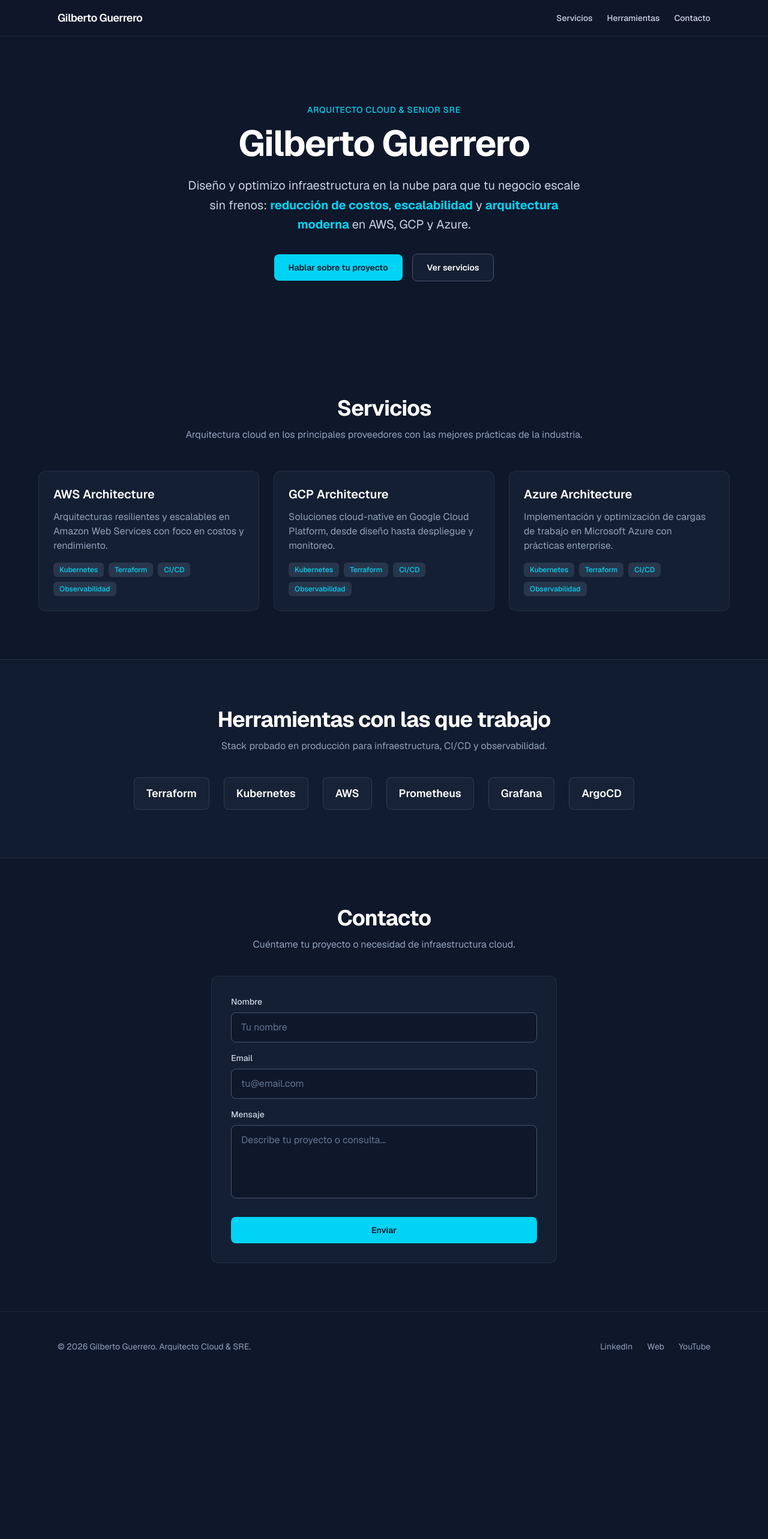
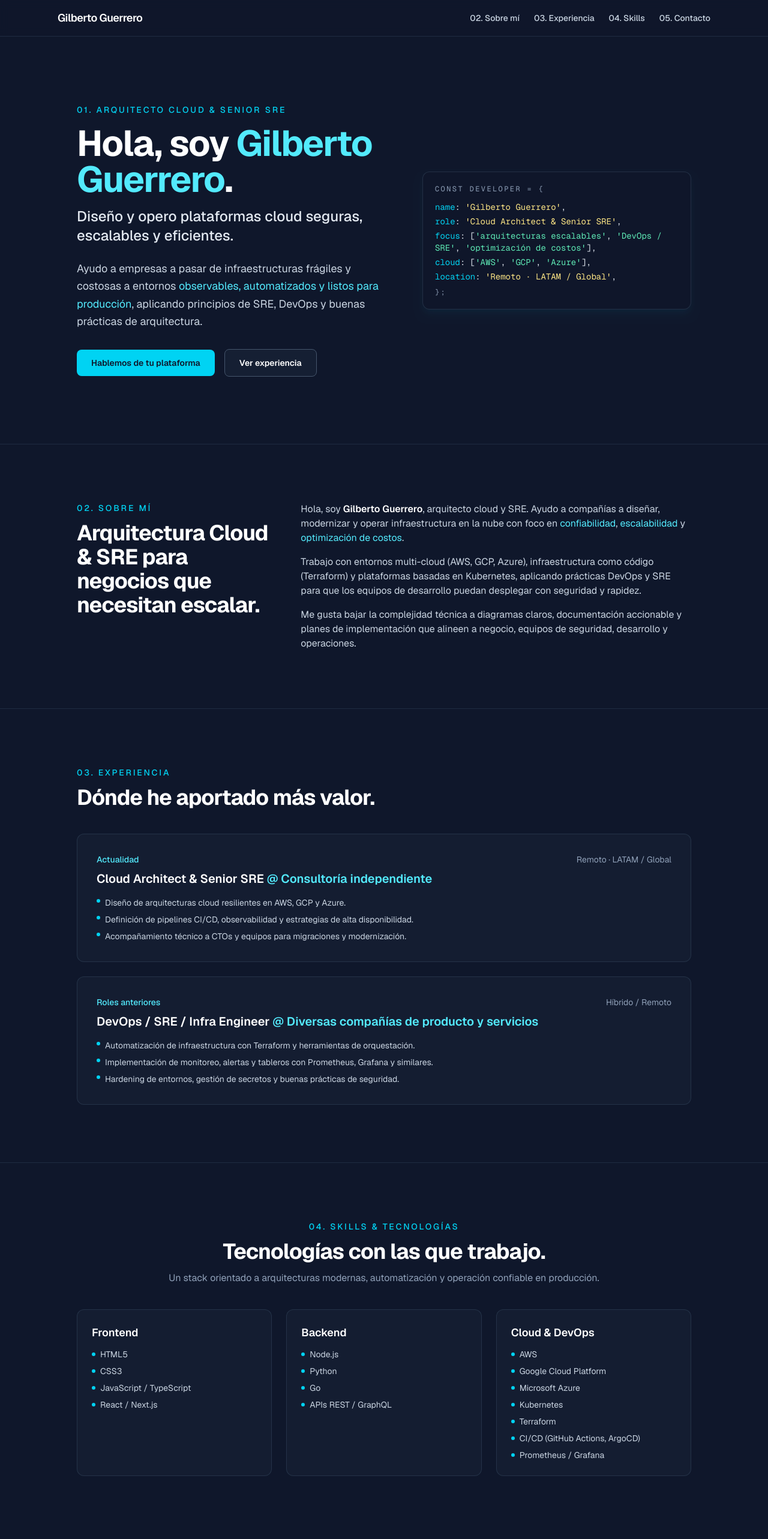
Before and after one commit to gilbertoguerrero/website, a Next.js app: page / in a window 1280 px wide. Shown: the top 2566 px of the page at 60% size. Before the commit the page ends 2303 px from the top, so only its background shows below. Built offline with nearby package versions, Linux system fonts and the light colour scheme.

Commit message:
update desing

```diff
--- a/app/page.tsx
+++ b/app/page.tsx
@@ -1,6 +1,9 @@
 import Navbar from "@/components/Navbar";
 import Footer from "@/components/Footer";
 import Hero from "@/sections/Hero";
+import About from "@/sections/About";
+import Experience from "@/sections/Experience";
+import Skills from "@/sections/Skills";
 import Services from "@/sections/Services";
 import SocialProof from "@/sections/SocialProof";
 import ContactForm from "@/sections/ContactForm";
@@ -11,6 +14,9 @@ export default function Home() {
       <Navbar />
       <main>
         <Hero />
+        <About />
+        <Experience />
+        <Skills />
         <Services />
         <SocialProof />
         <ContactForm />
--- a/components/Navbar.tsx
+++ b/components/Navbar.tsx
@@ -7,29 +7,35 @@ export default function Navbar() {
     <nav className="sticky top-0 z-50 border-b border-slate-700/50 bg-slate-900/95 backdrop-blur supports-[backdrop-filter]:bg-slate-900/80">
       <div className="mx-auto flex max-w-6xl items-center justify-between px-4 py-4 sm:px-6 lg:px-8">
         <Link
-          href="#"
+          href="#inicio"
           className="text-lg font-semibold tracking-tight text-white transition hover:text-cyan-400"
         >
           Gilberto Guerrero
         </Link>
-        <div className="flex gap-6">
+        <div className="flex gap-6 text-sm font-medium">
           <Link
-            href="#servicios"
-            className="text-sm font-medium text-slate-300 transition hover:text-cyan-400"
+            href="#sobre-mi"
+            className="text-slate-300 transition hover:text-cyan-400"
           >
-            Servicios
+            02. Sobre mí
           </Link>
           <Link
-            href="#herramientas"
-            className="text-sm font-medium text-slate-300 transition hover:text-cyan-400"
+            href="#experiencia"
+            className="text-slate-300 transition hover:text-cyan-400"
           >
-            Herramientas
+            03. Experiencia
+          </Link>
+          <Link
+            href="#skills"
+            className="text-slate-300 transition hover:text-cyan-400"
+          >
+            04. Skills
           </Link>
           <Link
             href="#contacto"
-            className="text-sm font-medium text-slate-300 transition hover:text-cyan-400"
+            className="text-slate-300 transition hover:text-cyan-400"
           >
-            Contacto
+            05. Contacto
           </Link>
         </div>
       </div>
--- /dev/null
+++ b/sections/About.tsx
@@ -0,0 +1,38 @@
+export default function About() {
+  return (
+    <section
+      id="sobre-mi"
+      className="border-t border-slate-700/50 bg-slate-900 px-4 py-16 sm:px-6 sm:py-24 lg:px-8"
+    >
+      <div className="mx-auto flex max-w-5xl flex-col gap-12 lg:flex-row">
+        <div className="lg:w-1/3">
+          <p className="mb-3 text-sm font-medium uppercase tracking-[0.2em] text-cyan-400">
+            02. Sobre mí
+          </p>
+          <h2 className="text-3xl font-bold tracking-tight text-white sm:text-4xl">
+            Arquitectura Cloud & SRE para negocios que necesitan escalar.
+          </h2>
+        </div>
+        <div className="space-y-4 text-slate-300 lg:w-2/3">
+          <p>
+            Hola, soy <span className="font-semibold text-white">Gilberto Guerrero</span>,
+            arquitecto cloud y SRE. Ayudo a compañías a diseñar, modernizar y operar
+            infraestructura en la nube con foco en <span className="text-cyan-300">confiabilidad</span>,{" "}
+            <span className="text-cyan-300">escalabilidad</span> y{" "}
+            <span className="text-cyan-300">optimización de costos</span>.
+          </p>
+          <p>
+            Trabajo con entornos multi-cloud (AWS, GCP, Azure), infraestructura como código
+            (Terraform) y plataformas basadas en Kubernetes, aplicando prácticas DevOps y
+            SRE para que los equipos de desarrollo puedan desplegar con seguridad y rapidez.
+          </p>
+          <p>
+            Me gusta bajar la complejidad técnica a diagramas claros, documentación accionable
+            y planes de implementación que alineen a negocio, equipos de seguridad, desarrollo
+            y operaciones.
+          </p>
+        </div>
+      </div>
+    </section>
+  );
+}
--- /dev/null
+++ b/sections/Experience.tsx
@@ -0,0 +1,71 @@
+const experiences = [
+  {
+    period: "Actualidad",
+    role: "Cloud Architect & Senior SRE",
+    company: "Consultoría independiente",
+    location: "Remoto · LATAM / Global",
+    bullets: [
+      "Diseño de arquitecturas cloud resilientes en AWS, GCP y Azure.",
+      "Definición de pipelines CI/CD, observabilidad y estrategias de alta disponibilidad.",
+      "Acompañamiento técnico a CTOs y equipos para migraciones y modernización.",
+    ],
+  },
+  {
+    period: "Roles anteriores",
+    role: "DevOps / SRE / Infra Engineer",
+    company: "Diversas compañías de producto y servicios",
+    location: "Híbrido / Remoto",
+    bullets: [
+      "Automatización de infraestructura con Terraform y herramientas de orquestación.",
+      "Implementación de monitoreo, alertas y tableros con Prometheus, Grafana y similares.",
+      "Hardening de entornos, gestión de secretos y buenas prácticas de seguridad.",
+    ],
+  },
+];
+
+export default function Experience() {
+  return (
+    <section
+      id="experiencia"
+      className="border-t border-slate-700/50 bg-slate-900 px-4 py-16 sm:px-6 sm:py-24 lg:px-8"
+    >
+      <div className="mx-auto max-w-5xl">
+        <div className="mb-10">
+          <p className="mb-3 text-sm font-medium uppercase tracking-[0.2em] text-cyan-400">
+            03. Experiencia
+          </p>
+          <h2 className="text-3xl font-bold tracking-tight text-white sm:text-4xl">
+            Dónde he aportado más valor.
+          </h2>
+        </div>
+        <div className="space-y-6">
+          {experiences.map((exp) => (
+            <article
+              key={exp.role + exp.period}
+              className="rounded-xl border border-slate-700/60 bg-slate-800/40 p-6 sm:p-8"
+            >
+              <div className="flex flex-col justify-between gap-2 sm:flex-row sm:items-baseline">
+                <p className="text-sm font-medium text-cyan-300">{exp.period}</p>
+                <p className="text-sm text-slate-400">
+                  {exp.location}
+                </p>
+              </div>
+              <h3 className="mt-2 text-xl font-semibold text-white">
+                {exp.role}{" "}
+                <span className="text-cyan-300">@ {exp.company}</span>
+              </h3>
+              <ul className="mt-4 space-y-2 text-sm text-slate-300">
+                {exp.bullets.map((item) => (
+                  <li key={item} className="flex gap-2">
+                    <span className="mt-1 h-1.5 w-1.5 flex-shrink-0 rounded-full bg-cyan-400" />
+                    <span>{item}</span>
+                  </li>
+                ))}
+              </ul>
+            </article>
+          ))}
+        </div>
+      </div>
+    </section>
+  );
+}
--- a/sections/Hero.tsx
+++ b/sections/Hero.tsx
@@ -1,33 +1,83 @@
 export default function Hero() {
   return (
-    <section className="relative overflow-hidden px-4 py-20 sm:px-6 sm:py-28 lg:px-8">
-      <div className="mx-auto max-w-4xl text-center">
-        <p className="mb-4 text-sm font-medium uppercase tracking-wider text-cyan-400">
-          Arquitecto Cloud & Senior SRE
+    <section
+      id="inicio"
+      className="relative overflow-hidden px-4 py-20 sm:px-6 sm:py-28 lg:px-8"
+    >
+      <div className="mx-auto flex max-w-5xl flex-col items-center gap-12 lg:flex-row">
+        <div className="text-left">
+          <p className="mb-4 text-sm font-medium uppercase tracking-[0.2em] text-cyan-400">
+            01. Arquitecto Cloud & Senior SRE
           </p>
-        <h1 className="mb-6 text-4xl font-bold tracking-tight text-white sm:text-5xl lg:text-6xl">
-          Gilberto Guerrero
+          <h1 className="mb-4 text-4xl font-bold tracking-tight text-white sm:text-5xl lg:text-6xl">
+            Hola, soy <span className="text-cyan-300">Gilberto Guerrero</span>.
           </h1>
-        <p className="mx-auto mb-8 max-w-2xl text-lg leading-relaxed text-slate-300 sm:text-xl">
-          Diseño y optimizo infraestructura en la nube para que tu negocio escale
-          sin frenos: <strong className="text-cyan-400">reducción de costos</strong>
-          , <strong className="text-cyan-400">escalabilidad</strong> y{" "}
-          <strong className="text-cyan-400">arquitectura moderna</strong> en AWS,
-          GCP y Azure.
+          <h2 className="mb-6 text-xl font-medium text-slate-200 sm:text-2xl">
+            Diseño y opero plataformas cloud seguras, escalables y eficientes.
+          </h2>
+          <p className="mb-8 max-w-xl text-lg leading-relaxed text-slate-300">
+            Ayudo a empresas a pasar de infraestructuras frágiles y costosas a
+            entornos{" "}
+            <span className="text-cyan-300">
+              observables, automatizados y listos para producción
+            </span>
+            , aplicando principios de SRE, DevOps y buenas prácticas de
+            arquitectura.
           </p>
-        <div className="flex flex-wrap items-center justify-center gap-4">
+          <div className="flex flex-wrap items-center gap-4">
             <a
               href="#contacto"
               className="inline-flex items-center justify-center rounded-lg bg-cyan-400 px-6 py-3 text-sm font-semibold text-slate-900 transition hover:bg-cyan-300"
             >
-            Hablar sobre tu proyecto
+              Hablemos de tu plataforma
             </a>
             <a
-            href="#servicios"
+              href="#experiencia"
               className="inline-flex items-center justify-center rounded-lg border border-slate-600 bg-slate-800/50 px-6 py-3 text-sm font-semibold text-white transition hover:border-cyan-400/50 hover:bg-slate-800"
             >
-            Ver servicios
+              Ver experiencia
             </a>
+          </div>
+        </div>
+        <div className="w-full max-w-md rounded-xl border border-slate-700/60 bg-slate-900/80 p-5 text-sm text-slate-200 shadow-lg shadow-cyan-500/5">
+          <p className="mb-3 text-xs font-mono uppercase tracking-[0.2em] text-slate-400">
+            const developer = {"{"}
+          </p>
+          <div className="space-y-1 font-mono text-xs sm:text-sm">
+            <p>
+              <span className="text-cyan-400">name</span>:{" "}
+              <span className="text-amber-200">&#39;Gilberto Guerrero&#39;</span>,
+            </p>
+            <p>
+              <span className="text-cyan-400">role</span>:{" "}
+              <span className="text-amber-200">
+                &#39;Cloud Architect & Senior SRE&#39;
+              </span>
+              ,
+            </p>
+            <p>
+              <span className="text-cyan-400">focus</span>: [
+              <span className="text-emerald-300">
+                &#39;arquitecturas escalables&#39;
+              </span>
+              , <span className="text-emerald-300">&#39;DevOps / SRE&#39;</span>,{" "}
+              <span className="text-emerald-300">&#39;optimización de costos&#39;</span>
+              ],
+            </p>
+            <p>
+              <span className="text-cyan-400">cloud</span>: [
+              <span className="text-emerald-300">&#39;AWS&#39;</span>,{" "}
+              <span className="text-emerald-300">&#39;GCP&#39;</span>,{" "}
+              <span className="text-emerald-300">&#39;Azure&#39;</span>],
+            </p>
+            <p>
+              <span className="text-cyan-400">location</span>:{" "}
+              <span className="text-amber-200">&#39;Remoto · LATAM / Global&#39;</span>,
+            </p>
+          </div>
+          <p className="mt-2 text-xs font-mono uppercase tracking-[0.2em] text-slate-400">
+            {"};"}
+          </p>
         </div>
       </div>
     </section>
--- /dev/null
+++ b/sections/Skills.tsx
@@ -0,0 +1,76 @@
+const frontend = ["HTML5", "CSS3", "JavaScript / TypeScript", "React / Next.js"];
+
+const backend = [
+  "Node.js",
+  "Python",
+  "Go",
+  "APIs REST / GraphQL",
+];
+
+const cloud = [
+  "AWS",
+  "Google Cloud Platform",
+  "Microsoft Azure",
+  "Kubernetes",
+  "Terraform",
+  "CI/CD (GitHub Actions, ArgoCD)",
+  "Prometheus / Grafana",
+];
+
+export default function Skills() {
+  return (
+    <section
+      id="skills"
+      className="border-t border-slate-700/50 bg-slate-900 px-4 py-16 sm:px-6 sm:py-24 lg:px-8"
+    >
+      <div className="mx-auto max-w-5xl">
+        <div className="mb-10 text-center">
+          <p className="mb-3 text-sm font-medium uppercase tracking-[0.2em] text-cyan-400">
+            04. Skills & Tecnologías
+          </p>
+          <h2 className="text-3xl font-bold tracking-tight text-white sm:text-4xl">
+            Tecnologías con las que trabajo.
+          </h2>
+          <p className="mt-3 text-slate-400">
+            Un stack orientado a arquitecturas modernas, automatización y operación confiable en producción.
+          </p>
+        </div>
+        <div className="grid gap-6 md:grid-cols-3">
+          <div className="rounded-xl border border-slate-700/60 bg-slate-800/40 p-6">
+            <h3 className="mb-3 text-lg font-semibold text-white">Frontend</h3>
+            <ul className="space-y-2 text-sm text-slate-300">
+              {frontend.map((item) => (
+                <li key={item} className="flex items-center gap-2">
+                  <span className="h-1.5 w-1.5 rounded-full bg-cyan-400" />
+                  <span>{item}</span>
+                </li>
+              ))}
+            </ul>
+          </div>
+          <div className="rounded-xl border border-slate-700/60 bg-slate-800/40 p-6">
+            <h3 className="mb-3 text-lg font-semibold text-white">Backend</h3>
+            <ul className="space-y-2 text-sm text-slate-300">
+              {backend.map((item) => (
+                <li key={item} className="flex items-center gap-2">
+                  <span className="h-1.5 w-1.5 rounded-full bg-cyan-400" />
+                  <span>{item}</span>
+                </li>
+              ))}
+            </ul>
+          </div>
+          <div className="rounded-xl border border-slate-700/60 bg-slate-800/40 p-6">
+            <h3 className="mb-3 text-lg font-semibold text-white">Cloud & DevOps</h3>
+            <ul className="space-y-2 text-sm text-slate-300">
+              {cloud.map((item) => (
+                <li key={item} className="flex items-center gap-2">
+                  <span className="h-1.5 w-1.5 rounded-full bg-cyan-400" />
+                  <span>{item}</span>
+                </li>
+              ))}
+            </ul>
+          </div>
+        </div>
+      </div>
+    </section>
+  );
+}
```
Lines whose indentation alone changed are shown as unchanged.
